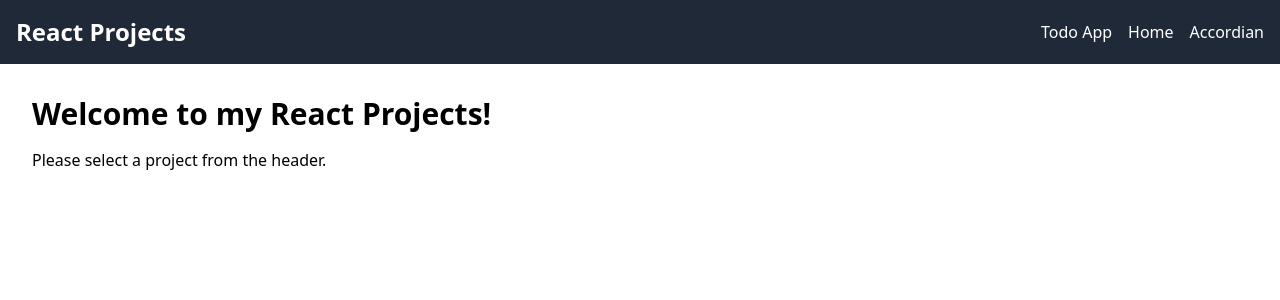
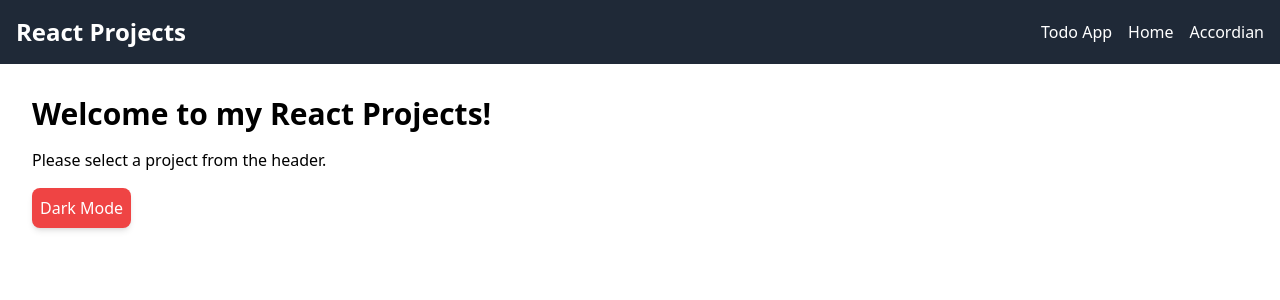
Before and after one commit to yssambare12/30-react-projects, a React (Create React App) app: page / in a window 1280 px wide. Shown: the top 300 px of the page. Built offline with nearby package versions, Linux system fonts and the light colour scheme.

Commit message:
chore: setup redux store

```diff
--- a/package.json
+++ b/package.json
@@ -3,12 +3,14 @@
   "version": "0.1.0",
   "private": true,
   "dependencies": {
+    "@reduxjs/toolkit": "^2.9.0",
     "@testing-library/dom": "^10.4.1",
     "@testing-library/jest-dom": "^6.8.0",
     "@testing-library/react": "^16.3.0",
     "@testing-library/user-event": "^13.5.0",
     "react": "^19.1.1",
     "react-dom": "^19.1.1",
+    "react-redux": "^9.2.0",
     "react-router-dom": "^7.8.2",
     "react-scripts": "5.0.1",
     "web-vitals": "^2.1.4"
--- a/src/App.js
+++ b/src/App.js
@@ -1,15 +1,19 @@
 import Header from "./Projects/Header";
-import { createBrowserRouter, RouterProvider, Outlet } from "react-router-dom";
+import { createBrowserRouter, Outlet } from "react-router-dom";
 import ToDo from "./Projects/Todo/Todo";
 import Home from "./Projects/Home";
 import Accordian from "./Projects/Accordian/Accordian";
+import store from "./Projects/utils/store";
+import { Provider } from "react-redux";
 
 export function App() {
   return (
-    <div className="App">
-      <Header />
-      <Outlet />
-    </div>
+    <Provider store={store}>
+      <div className="App">
+        <Header />
+        <Outlet />
+      </div>
+    </Provider>
   );
 }
 
--- a/src/Projects/Home.js
+++ b/src/Projects/Home.js
@@ -1,10 +1,23 @@
-import React from 'react';
+import React, { useState } from "react";
 
 const Home = () => {
+  const [isDark, setIsDark] = useState(false);
+
+  const applydarkmode = () => {
+    setIsDark(!isDark);
+    console.log(isDark);
+  };
+
   return (
     <div className="p-8">
       <h1 className="text-3xl font-bold">Welcome to my React Projects!</h1>
       <p className="mt-4">Please select a project from the header.</p>
+      <button
+        onClick={() => applydarkmode()}
+        className="p-2 my-4 rounded-lg shadow-md bg-red-500 text-white cursor-pointer"
+      >
+        Dark Mode
+      </button>
     </div>
   );
 };
--- /dev/null
+++ b/src/Projects/utils/store.js
@@ -0,0 +1,10 @@
+import themestyle from "./themeStyleSlice";
+import { configureStore } from "@reduxjs/toolkit";
+
+const store = configureStore({
+  reducer: {
+    theme: themestyle,
+  },
+});
+
+export default store;
--- /dev/null
+++ b/src/Projects/utils/themeStyleSlice.js
@@ -0,0 +1,17 @@
+import { createSlice } from "@reduxjs/toolkit";
+
+const themestyle = createSlice({
+  name: "theme",
+  initialState: {
+    isdark: false,
+  },
+  reducer: {
+    toggledark: (state) => {
+      state.isdark = !state.isdark;
+    },
+  },
+});
+
+export const { toggledark } = themestyle.actions;
+
+export default themestyle.reducer;
```
Also changed, not shown: 1 other file (tests, documents, lock files or other folders).
